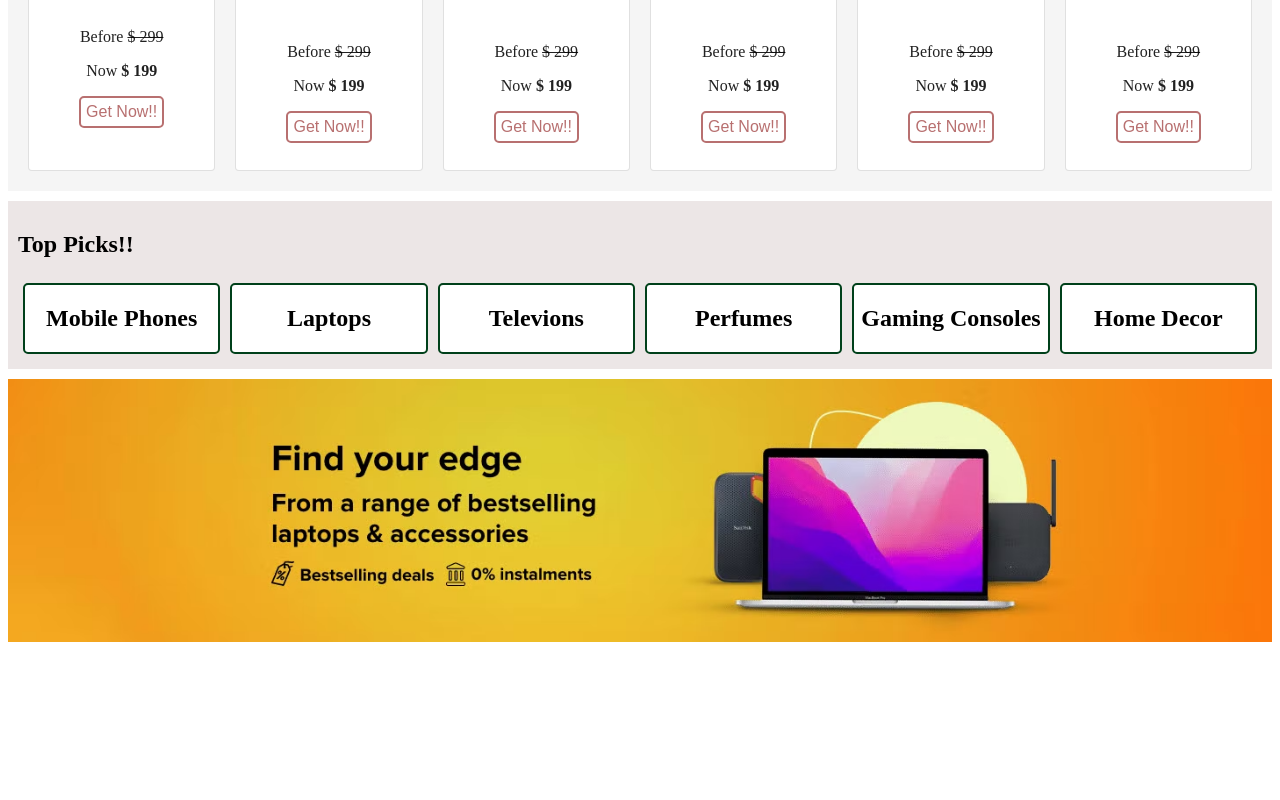
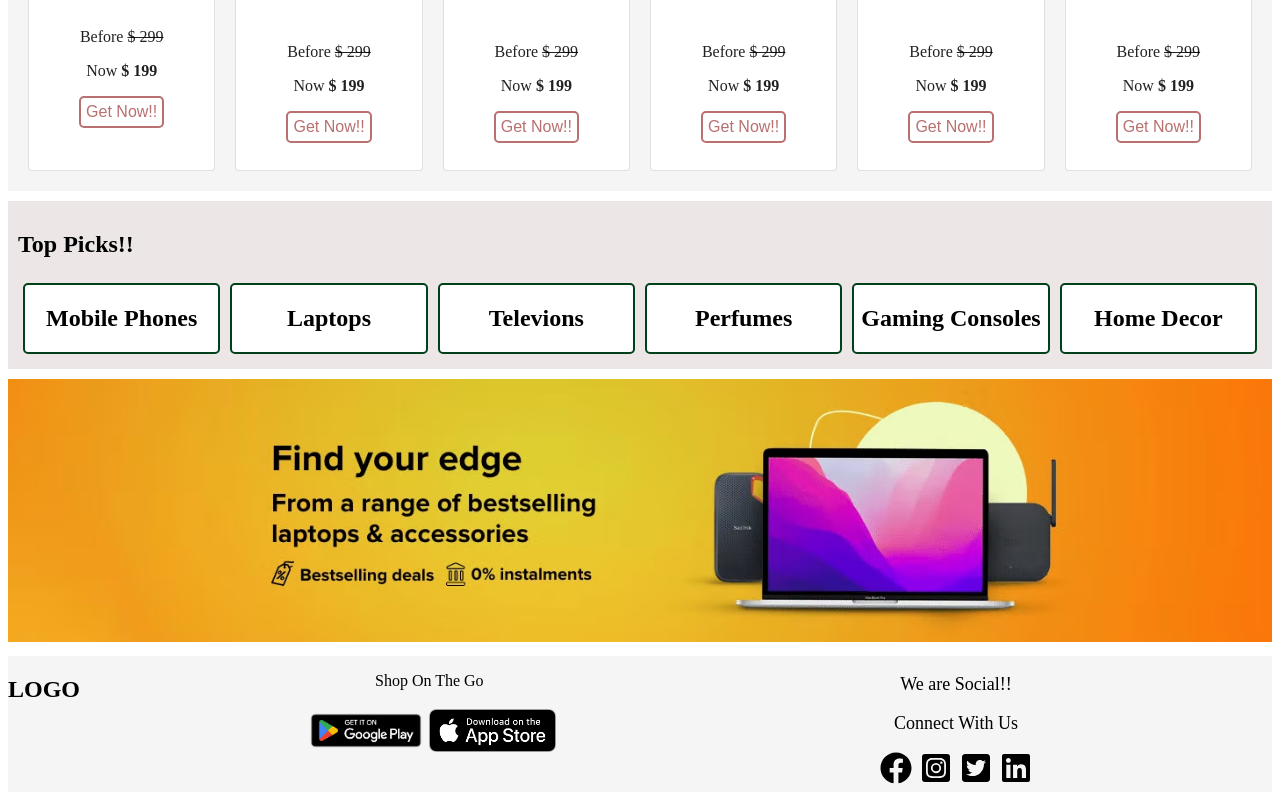
Before and after one commit to BrainAnalytics-PK/OnlineMarketPlace, a React (Create React App) app: page / in a window 1280 px wide. Shown: the part 949-1749 px from the top of the page. Before the commit the page ends 1603 px from the top, so only its background shows below. Built offline with nearby package versions, Linux system fonts and the light colour scheme.

Commit message:
Created Footer Section -Need More Updates

```diff
--- a/src/components/Footer/Footer.jsx
+++ b/src/components/Footer/Footer.jsx
@@ -1,9 +1,46 @@
-import React from 'react'
+import React from "react";
+import { Grid } from "@material-ui/core";
+import GooglePlay from "../../assets/googleplay.png";
+import AppStore from "../../assets/appstore.png";
+import "./FooterStyles.css";
+import {
+  FaFacebook,
+  FaInstagramSquare,
+  FaTwitterSquare,
+  FaLinkedin,
+} from "react-icons/fa";
 
 const Footer = () => {
   return (
-    <div>Footer</div>
-  )
-}
+    <>
+      <div className="Footer-Container">
+        <Grid container>
+          <Grid item xs={2} sm={2} md={2}>
+            <h2>LOGO</h2>
+          </Grid>
+          <Grid item xs={4} sm={4} md={4}>
+            <div className="download-text">
+              <p>Shop On The Go</p>
+            </div>
+            <div className="download-image">
+              <img src={GooglePlay} alt="playstore" className="play" />
+              <img src={AppStore} alt="appstore" className="app" />
+            </div>
+          </Grid>
+          <Grid item xs={6} sm={6} md={6}>
+            <div className="social-media">
+              <p>We are Social!!</p>
+              <p>Connect With Us</p>
+            </div>
+            <div className="social-media-icons">
+              <FaFacebook /> <FaInstagramSquare /> <FaTwitterSquare />{" "}
+              <FaLinkedin />
+            </div>
+          </Grid>
+        </Grid>
+      </div>
+    </>
+  );
+};
 
-export default Footer
+export default Footer;
--- /dev/null
+++ b/src/components/Footer/FooterStyles.css
@@ -0,0 +1,26 @@
+.download-text {
+  text-align: center;
+}
+.play{
+  width: 30%;
+}
+.app{
+    width: 30%;
+}
+.download-image{
+    justify-content: center;
+    align-items: center;
+    display: flex   ;
+}
+.social-media{
+    text-align: center;
+    font-size: large;
+}
+.social-media-icons{
+    text-align: center;
+    font-size: xx-large;
+}
+.Footer-Container{
+    margin-top: 10px;
+    background-color: whitesmoke;
+}
--- a/src/components/LandingPage/LandingPage.jsx
+++ b/src/components/LandingPage/LandingPage.jsx
@@ -6,6 +6,7 @@ import Campaigns from "../Campaigns/Campaigns";
 import Deals from "../DailyDeals/deals";
 import TopPicks from "../TopPicks/TopPicks";
 import Banner from "../Banner/Banner";
+import Footer from "../Footer/Footer";
 const LandingPage = () => {
   return (
     <>
@@ -16,6 +17,7 @@ const LandingPage = () => {
       <Deals />
       <TopPicks />
       <Banner />
+      <Footer />
     </>
   );
 };
--- a/src/components/Navbar/Navbar.jsx
+++ b/src/components/Navbar/Navbar.jsx
@@ -15,7 +15,7 @@ const Navbar = () => {
       <Grid container spacing={1}>
         {/* LOGO CONTAINER */}
         <Grid item xs={6} sm={6} md={1}>
-          <h1>LOGO</h1>
+          <h1 id="logo">LOGO</h1>
         </Grid>
         {/* Delivery Location */}
         <Grid item xs={6} sm={6} md={1}>
--- a/src/components/Navbar/Styles.css
+++ b/src/components/Navbar/Styles.css
@@ -67,7 +67,7 @@
     width: 100%;
     border-radius: 5px;
   }
-  h1{
+  #logo{
     margin-left: 10px;
     color: white;
   }
```
Also changed, not shown: src/Pages/Careers/CareerStyles.css (added), src/Pages/Careers/Careers.jsx (added), src/assets/appstore.png (added), src/assets/googleplay.png (added).
